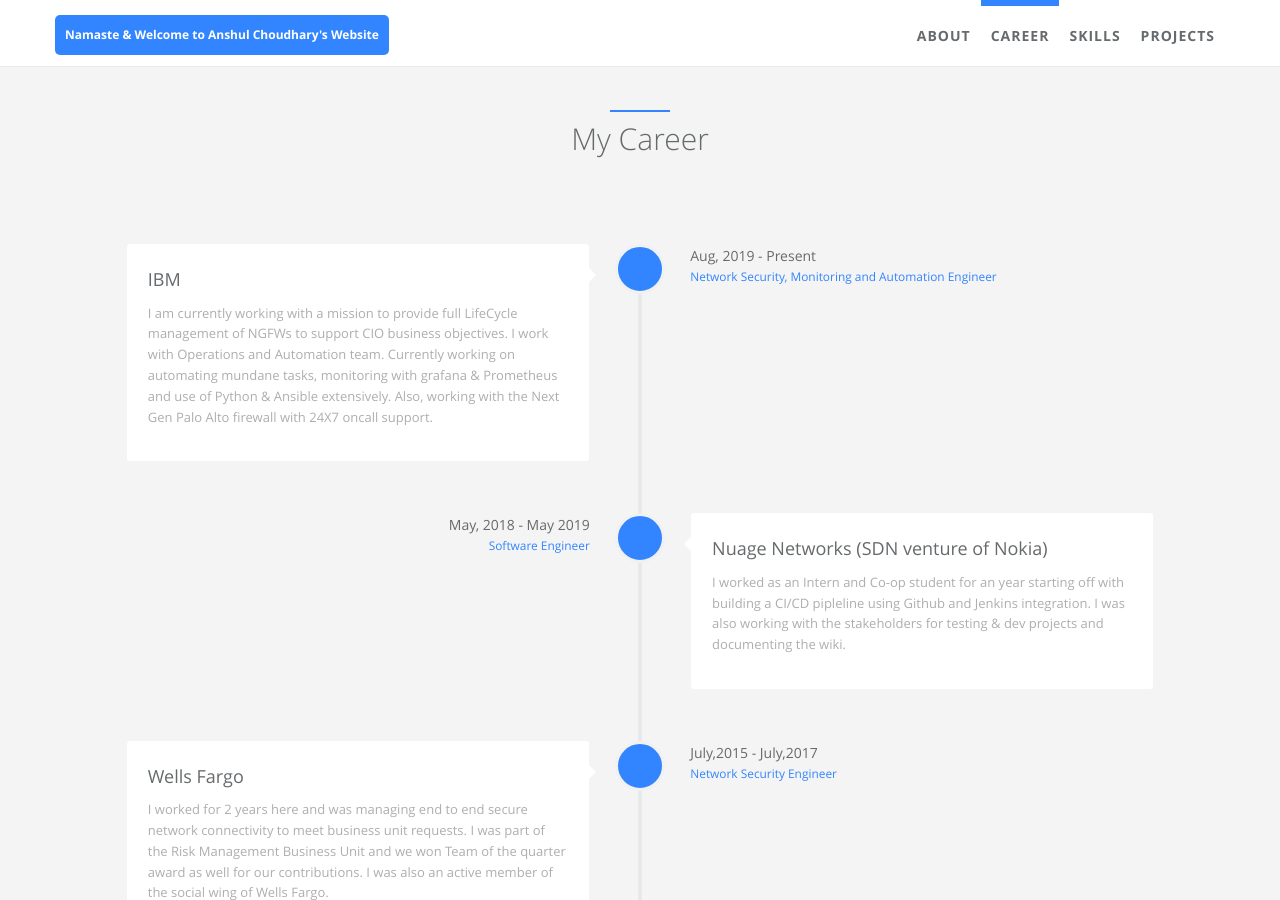
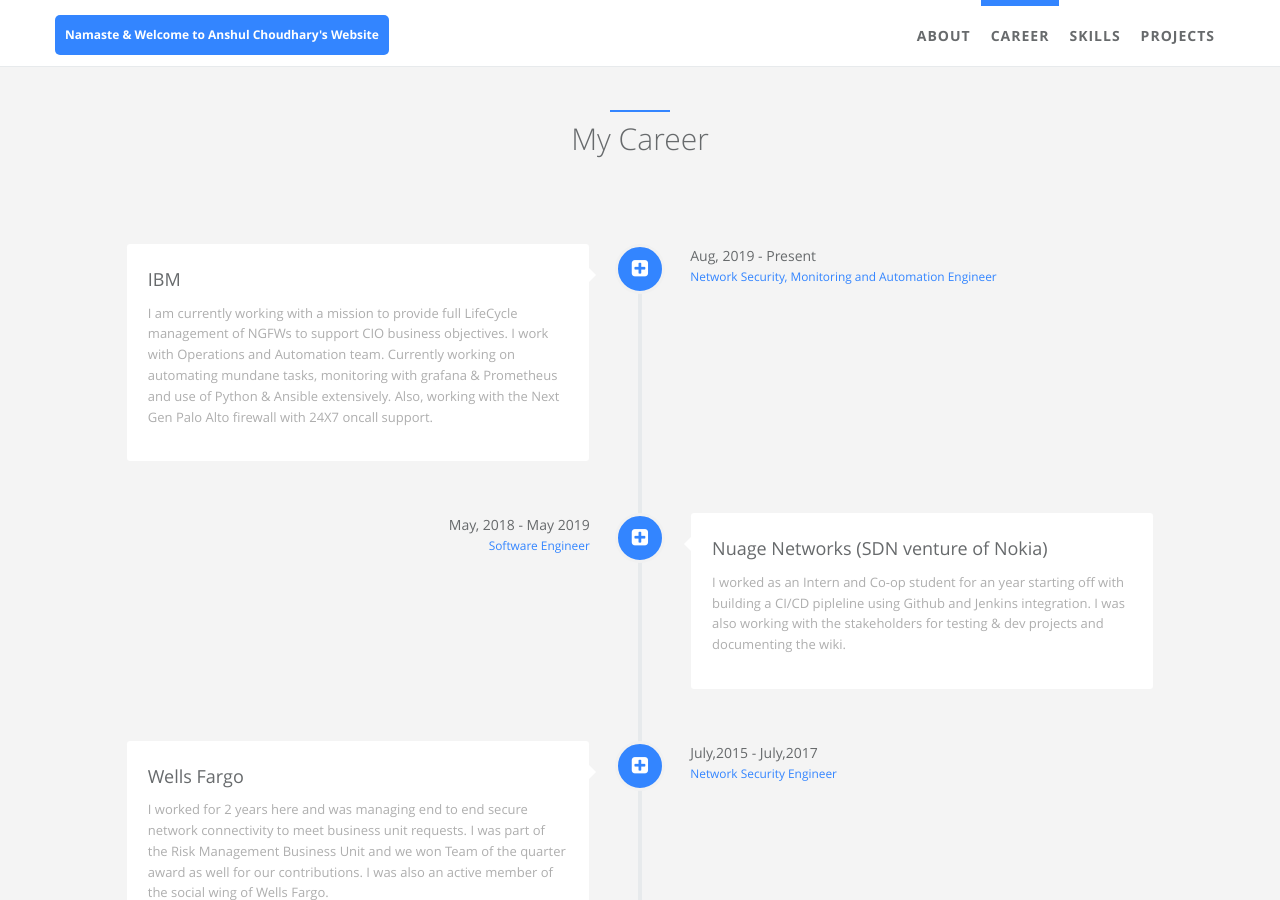
Before and after one commit to achoudh5/achoudh5.github.io, a Jekyll site: the page built from index.html, in a window 1280 px wide and 900 px high, scrolled down 832 px. Built offline with Jekyll 4.4.1, drawn with Linux system fonts in a browser that asks for light colours.

Commit message:
Update careers.yml

```diff
--- a/_data/index/careers.yml
+++ b/_data/index/careers.yml
@@ -15,7 +15,7 @@
   location:
     detail: Research Triangle Park (RTP), NC
     i18n: company_a_location
-  icon: fa-plane-arrival
+  icon: fa-plus-square
 
 
 - name:
@@ -33,7 +33,7 @@
   location:
     detail: Raleigh, NC
     i18n: company_b_location
-  icon: fa-plane-departure
+  icon: fa-plus-square
 
 - name:
     detail: Wells Fargo
@@ -50,4 +50,4 @@
   job:
     detail: Network Security Engineer
     i18n: company_c_job
-  icon: fa-plane-departure
+  icon: fa-plus-square
```
